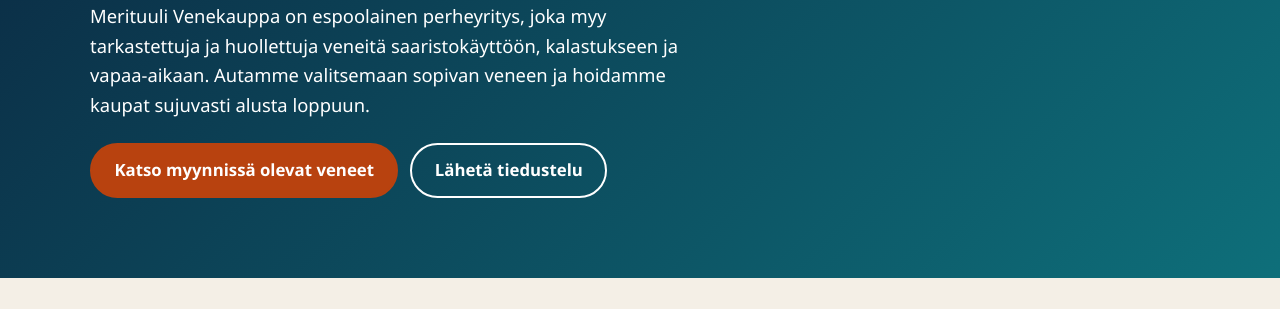
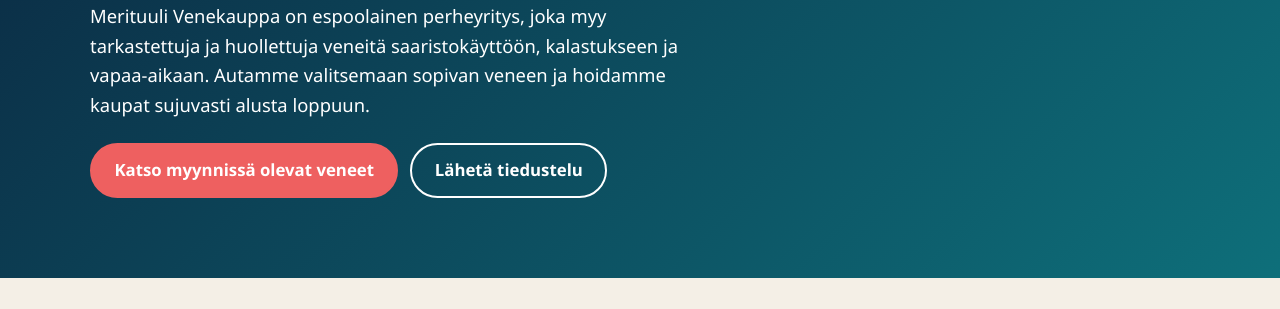
Before and after one commit to sebastiancentria/Venekauppa, a plain HTML site: page index.html in a window 1280 px wide. Shown: the part 231-540 px from the top of the page. Drawn offline with Linux system fonts and the light colour scheme.

Commit message:
värimuutos

```diff
--- a/css/styles.css
+++ b/css/styles.css
@@ -7,8 +7,8 @@
   --white: #ffffff;
   --text: #1c2a35;
   --muted: #4a5a67;
-  --accent: #b8420f;
-  --accent-dark: #8f3207;
+  --accent: #ee6060;
+  --accent-dark: #960c25;
   --border: #d5dde3;
   --radius: 12px;
   --shadow: 0 4px 16px rgba(11, 42, 67, 0.12);
```
